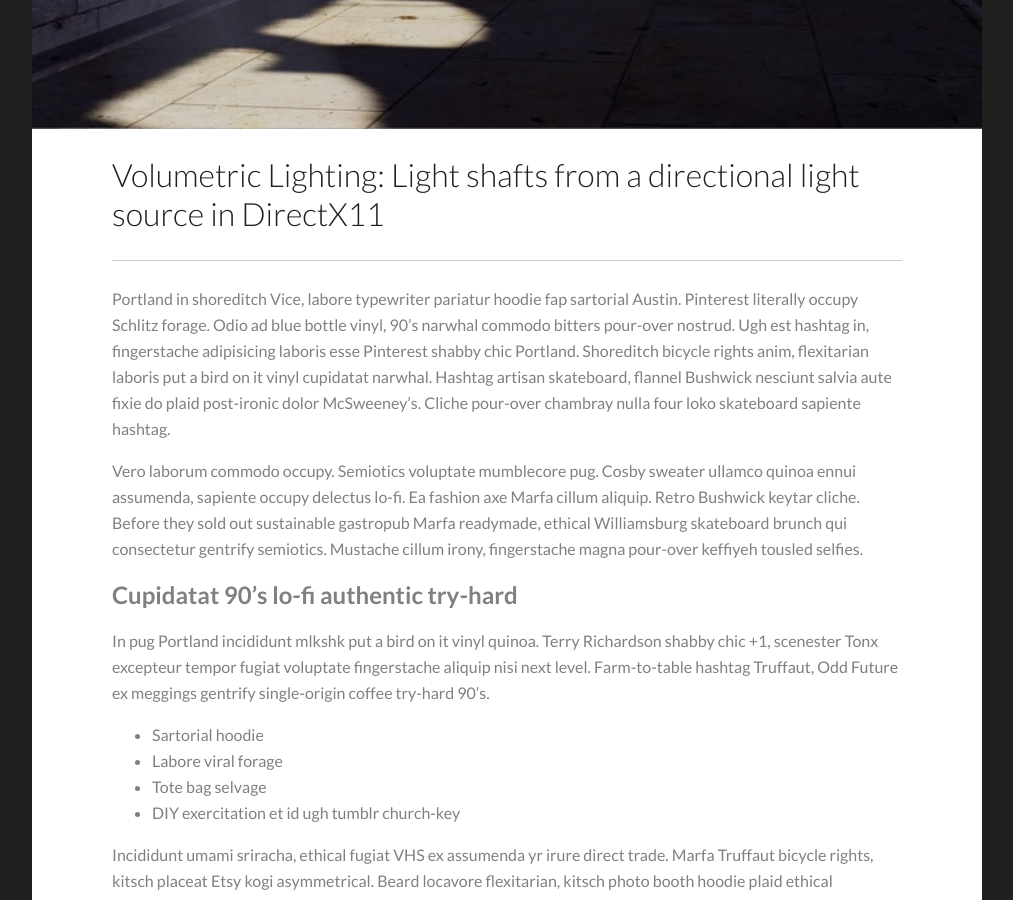
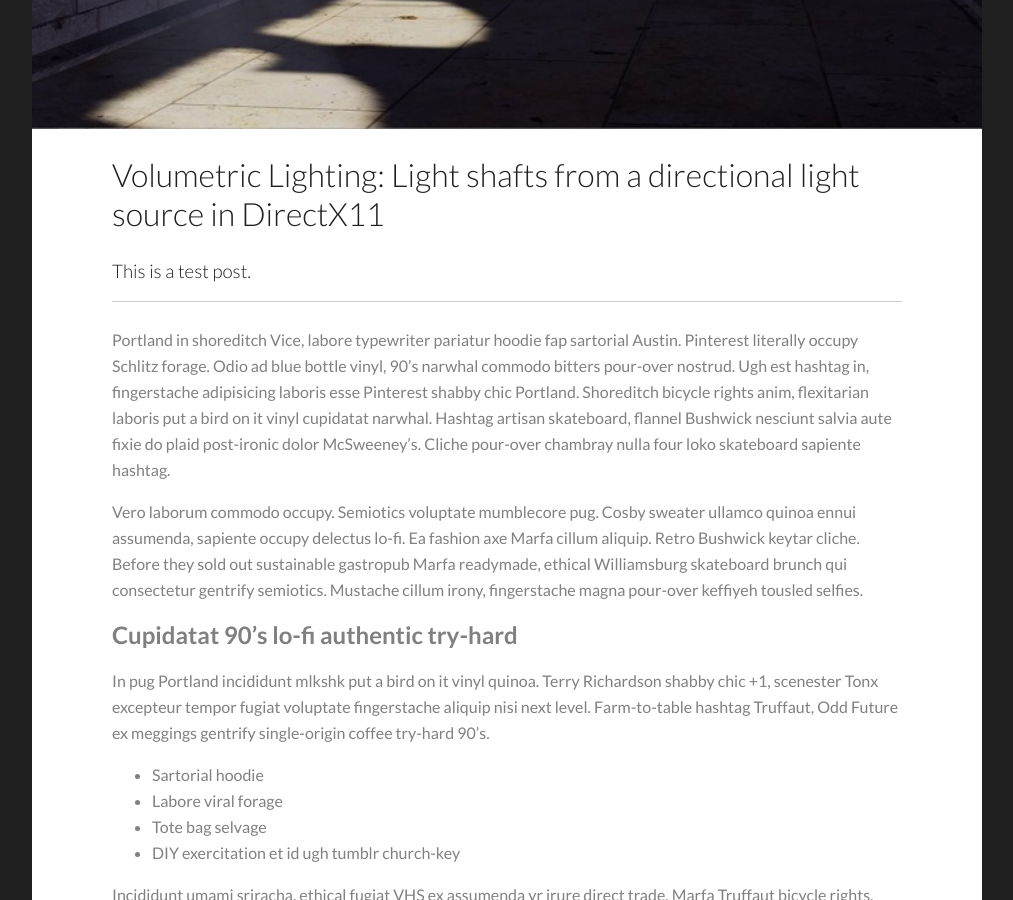
Before and after one commit to nicolas-risberg/public-repo, a Jekyll site: the page built from _posts/2021-03-08-specialization-post.md, in a window 1280 px wide and 900 px high, scrolled down 621 px. Shown: the whole window, without its empty margins (133-1146 px from the left). Built offline with Jekyll 4.4.1, drawn with Linux system fonts in a browser that asks for light colours.

Commit message:
Update 2021-03-08-specialization-post.md

```diff
--- a/_posts/2021-03-08-specialization-post.md
+++ b/_posts/2021-03-08-specialization-post.md
@@ -2,6 +2,7 @@
 layout: post
 categories: posts
 title: "Volumetric Lighting: Light shafts from a directional light source in DirectX11"
+subtitle: This is a test post.
 featured-image: /images/shafts_final2.jpg
 tags: [sample post, readability, test, intro]
 date-string: MARCH 08, 2021
```
